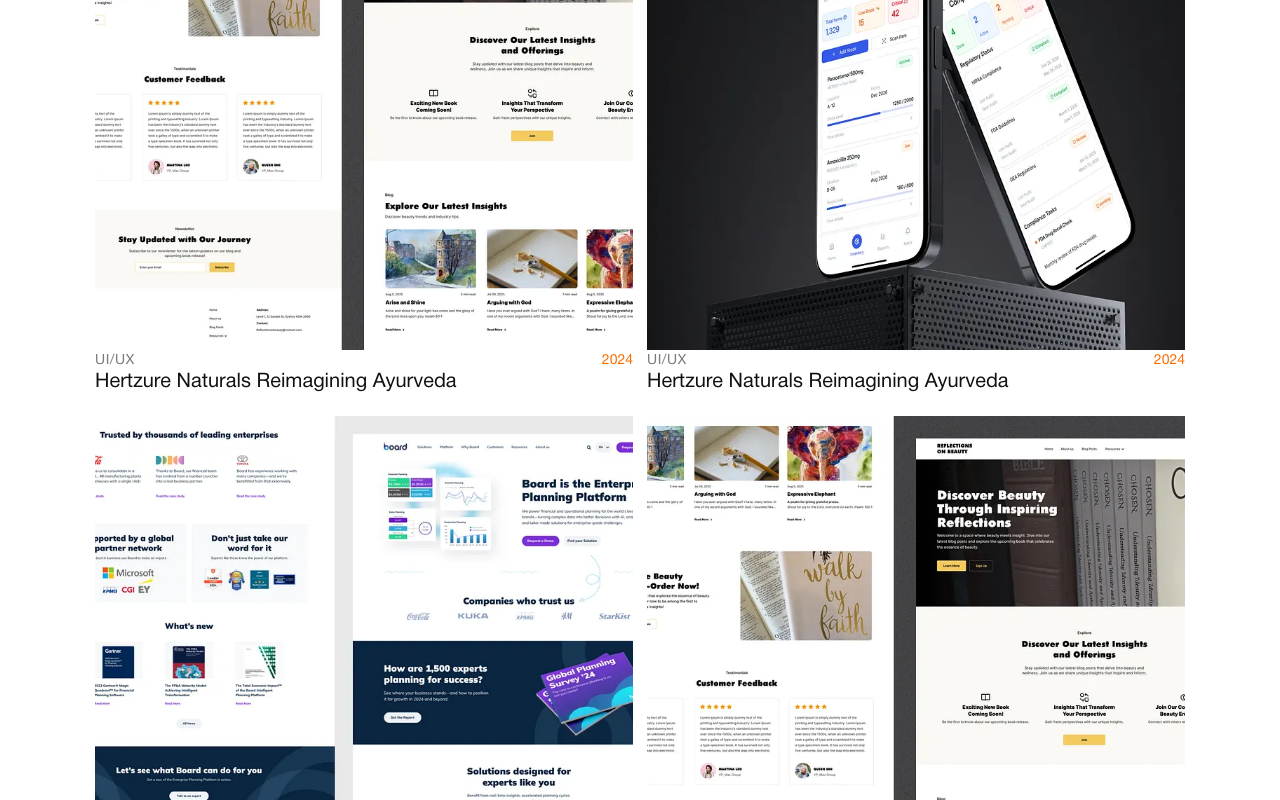
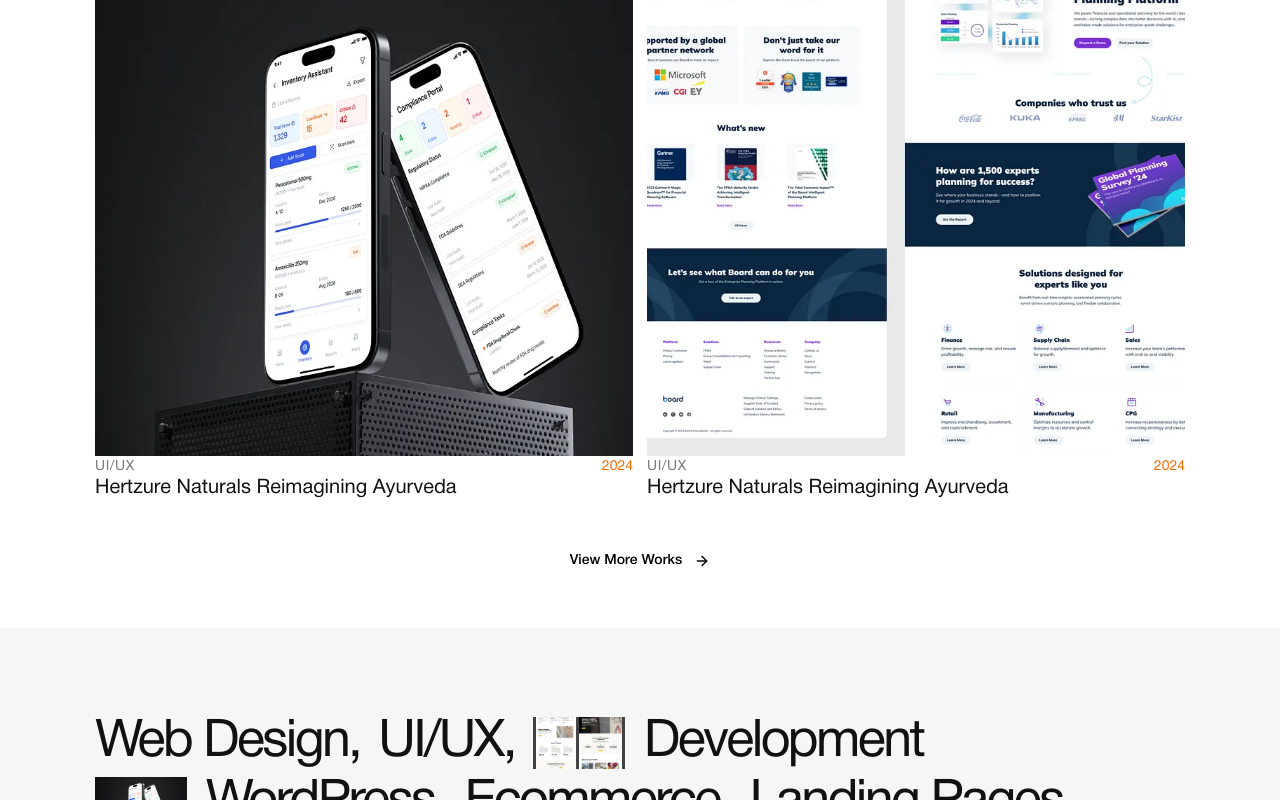
Before and after one commit to nikhilkumar202002/nikhil-my-portfolio, a Next.js app: page / in a window 1280 px wide. Shown: the part 2000-2800 px from the top of the page. Built offline with nearby package versions, Linux system fonts and the light colour scheme.

Commit message:
Reorganize page layout to display SkillsFullFont section before AboutMe and enhance SkillsFullFont component with structured skill representation and updated styles

```diff
--- a/app/component/sections/SkillsFullFont.tsx
+++ b/app/component/sections/SkillsFullFont.tsx
@@ -1,3 +1,4 @@
+import Image from "next/image";
 import "./Styles.css";
 
 const skills = [
@@ -18,13 +19,89 @@
   "Support",
 ] as const;
 
+const sentenceItems = [
+  [
+    { type: "text", value: skills[0] },
+    { type: "text", value: skills[1] },
+    {
+      type: "image",
+      src: "/images/13bc6008a2291aad1c529e9b574dd3ce.webp",
+      alt: "",
+    },
+    { type: "text", value: skills[2] },
+  ],
+  [
+    {
+      type: "image",
+      src: "/images/249d1779c161e64afc73693bd4efffc4.webp",
+      alt: "",
+    },
+    { type: "text", value: skills[3] },
+    { type: "text", value: skills[4] },
+    { type: "text", value: skills[5] },
+    { type: "text", value: skills[6] },
+  ],
+  [
+    { type: "text", value: skills[7] },
+    { type: "text", value: skills[8] },
+    { type: "text", value: skills[9] },
+    {
+      type: "image",
+      src: "/images/90ff774dded2c8e8e90c82237929704e.webp",
+      alt: "",
+    },
+    { type: "text", value: skills[10] },
+    { type: "text", value: skills[11] },
+    { type: "text", value: skills[12] },
+    { type: "text", value: skills[13] },
+    { type: "text", value: skills[14] },
+    {
+      type: "image",
+      src: "/images/13bc6008a2291aad1c529e9b574dd3ce.webp",
+      alt: "",
+    },
+  ],
+] as const;
+
 const SkillsFullFont = () => {
   return (
     <section id="service" className="skills-full-font-section">
       <div className="site-container">
-        <p className="skills-full-font-sentence" aria-label="Skills">
-          {skills.join(", ")}
-        </p>
+        <div className="skills-full-font-sentence" aria-label="Skills">
+          {sentenceItems.map((line, lineIndex) => (
+            <div key={lineIndex} className="skills-full-font-line">
+              {line.map((item, index) => {
+                if (item.type === "text") {
+                  return (
+                    <span
+                      key={`${item.value}-${lineIndex}-${index}`}
+                      className="skills-full-font-text"
+                    >
+                      {item.value}
+                      {index < line.length - 1 ? "," : ""}
+                    </span>
+                  );
+                }
+
+                return (
+                  <span
+                    key={`${item.src}-${lineIndex}-${index}`}
+                    className="skills-full-font-media"
+                    aria-hidden="true"
+                  >
+                    <Image
+                      src={item.src}
+                      alt={item.alt}
+                      fill
+                      sizes="(min-width: 1440px) 120px, (min-width: 1024px) 100px, 80px"
+                      className="skills-full-font-media-img"
+                    />
+                  </span>
+                );
+              })}
+            </div>
+          ))}
+        </div>
       </div>
     </section>
   );
--- a/app/component/sections/Styles.css
+++ b/app/component/sections/Styles.css
@@ -30,7 +30,7 @@
 .featured-portfolio-cta {
   display: flex;
   justify-content: center;
-  margin-top: 30px;
+  margin-top: 50px !important;
 }
 
 .featured-work-card {
@@ -371,17 +371,48 @@
 
 .skills-full-font-section {
   padding: 56px 0 64px;
-  background: #ffffff;
+  background: #f6f6f6;
 }
 
 .skills-full-font-sentence {
   margin: 0;
   max-width: 100%;
+  display: flex;
+  flex-direction: column;
+  gap: 0.1em;
   font-size: clamp(1.8rem, 4vw, 4rem);
   line-height: 1.05;
   font-weight: 400;
   letter-spacing: -0.05em;
   color: #111111;
+}
+
+.skills-full-font-line {
+  display: flex;
+  flex-wrap: wrap;
+  align-items: center;
+  gap: 0.15em 0.35em;
+}
+
+.skills-full-font-text {
+  display: inline-flex;
+  align-items: center;
+  white-space: nowrap;
+}
+
+.skills-full-font-media {
+  position: relative;
+  flex: 0 0 auto;
+  display: block;
+  height: 1em;
+  aspect-ratio: 16 / 9;
+  overflow: hidden;
+  background: #d9d9d9;
+}
+
+.skills-full-font-media-img {
+  object-fit: cover;
+  object-position: center;
 }
 
 @media (min-width: 640px) {
@@ -399,11 +430,13 @@
     padding: 88px 0 96px;
   }
 
-  .skills-full-font-header {
-    margin-bottom: 22px;
-  }
-
   .skills-full-font-sentence {
-    font-size: clamp(2.35rem, 2.8vw, 4.75rem);
+    font-size: clamp(3.25rem, 3.8vw, 7rem);
   }
 }
+
+@media (min-width: 1440px) {
+  .skills-full-font-sentence {
+    font-size: clamp(3.75rem, 3.5vw, 8rem);
+  }
+}
--- a/app/page.tsx
+++ b/app/page.tsx
@@ -7,10 +7,9 @@
   return (
     <>
       <Hero />
-
+      <FeaturedPortfolio />
+      <SkillsFullFont />
       <AboutMe />
-      <SkillsFullFont />
-      <FeaturedPortfolio />
     </>
   );
 };
```
